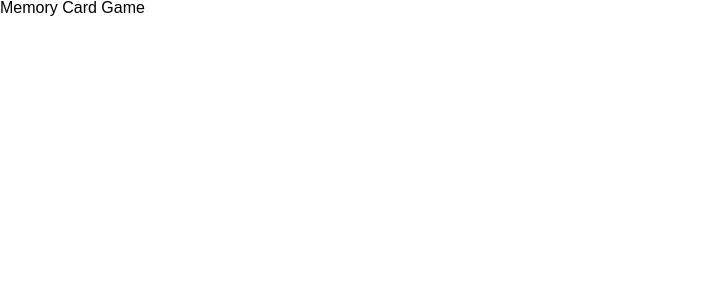
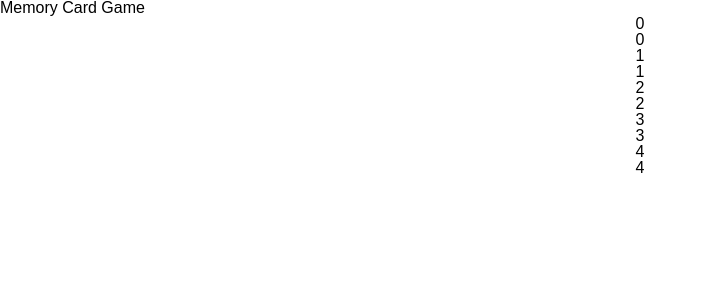
Before and after one commit to Konstanenonen/memory-card, a React (Create React App) app: page / in a window 1280 px wide. Shown: the top 300 px of the page, without its empty margins (0-706 px from the left). Built offline with nearby package versions, Linux system fonts and the light colour scheme.

Commit message:
Started to work on Card component and some shared state

```diff
--- a/package.json
+++ b/package.json
@@ -42,6 +42,7 @@
     ]
   },
   "devDependencies": {
+    "@types/styled-components": "^5.1.25",
     "@typescript-eslint/eslint-plugin": "^5.30.6",
     "@typescript-eslint/parser": "^5.30.6",
     "eslint": "^8.19.0",
--- a/src/App.tsx
+++ b/src/App.tsx
@@ -1,9 +1,22 @@
-import React from "react";
+/* eslint-disable no-unused-vars */
+import React, { useState } from "react";
+import Card from "./components/Card";
 
 function App() {
+  const [cards, setCards] = useState([
+    { id: 0, name: "0" },
+    { id: 1, name: "1" },
+    { id: 2, name: "2" },
+    { id: 3, name: "3" },
+    { id: 4, name: "4" },
+  ]);
+
   return (
     <div className="App">
       <h1>Memory Card Game</h1>
+      {cards.map(({ name, id }) => (
+        <Card key={id} id={id} name={name} />
+      ))}
     </div>
   );
 }
--- /dev/null
+++ b/src/components/Card.tsx
@@ -0,0 +1,25 @@
+import React from "react";
+import styled from "styled-components";
+
+interface CardProps {
+  id: number;
+  name: string;
+}
+
+const Container = styled.div`
+  display: flex;
+  flex-direction: column;
+  align-items: center;
+  justify-content: center;
+`;
+
+function Card({ id, name }: CardProps) {
+  return (
+    <Container>
+      <p>{id}</p>
+      <p>{name}</p>
+    </Container>
+  );
+}
+
+export default Card;
```
Also changed, not shown: 1 other file (tests, documents, lock files or other folders).
